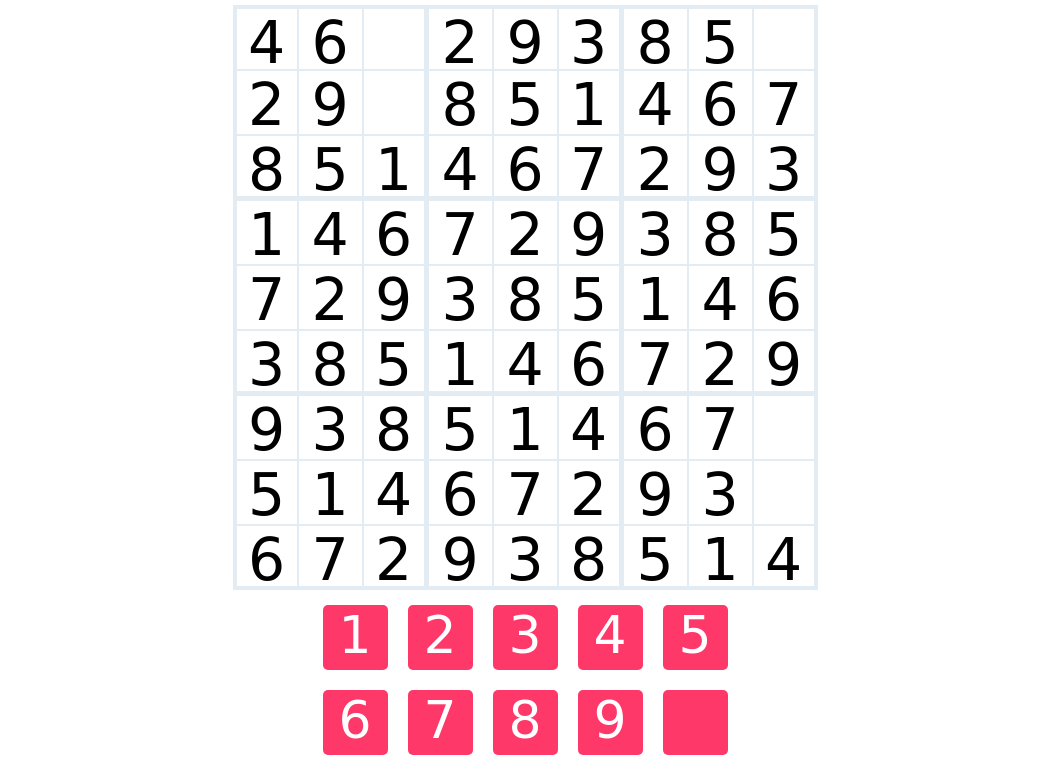
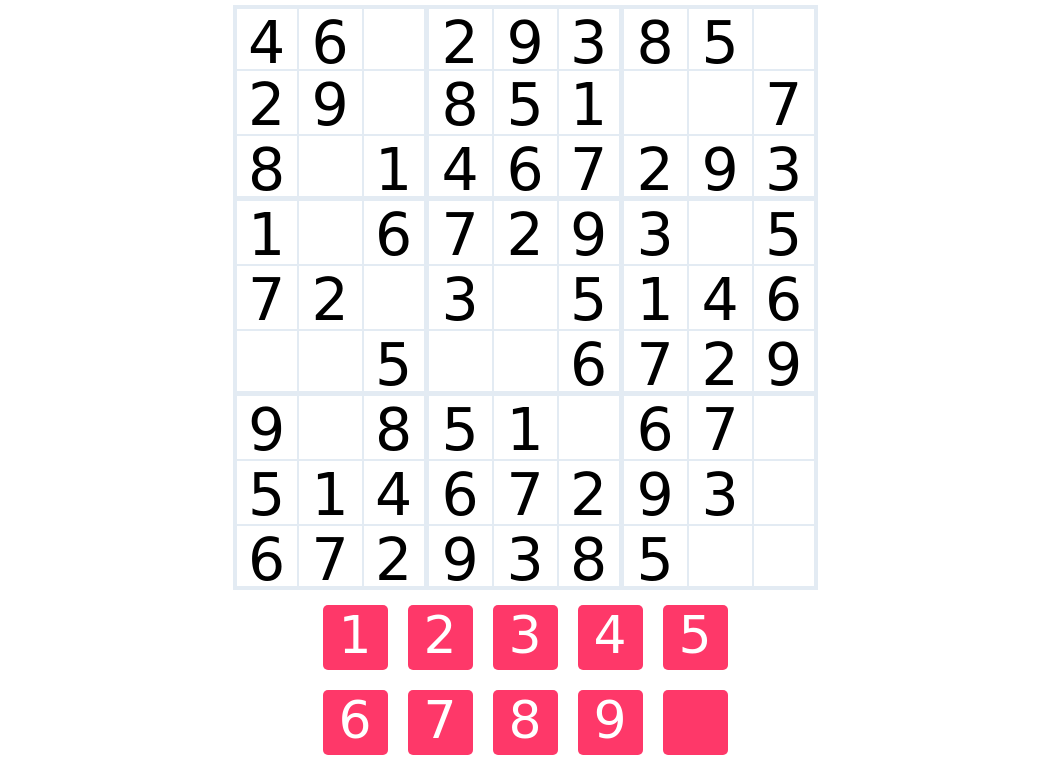
Before and after one commit to jamezzz123/sudoku, a plain HTML site: page index.html in a window 1280 px wide. Both pictures are taken after a click on the button "START GAME". Shown: the part 76-846 px from the top of the page, without its empty margins (115-1166 px from the left). Drawn offline with nearby package versions, Linux system fonts and the light colour scheme; a web font is replaced by a local one.

Commit message:
almost done

```diff
--- a/index.html
+++ b/index.html
@@ -123,16 +123,15 @@
         <span><b>CHOOSE DIFFICULTY</b></span>
         <div>
             <div>
-
-                <input type="radio" name="difficulty" id="" value="easy" checked>
+                <input type="radio" name="diff" id="" value="1" checked>
                 <label for="">EASY</label>
             </div>
             <div>
-                <input type="radio" name="difficulty" id="" value="meduim">
+                <input type="radio" name="diff" id="" value="2">
                 <label for="">MEDUIM</label>
             </div>
             <div>
-                <input type="radio" name="difficulty" id="" value="hard">
+                <input type="radio" name="diff" id="" value="3">
                 <label for="">HARD</label>
             </div>
 
--- a/style.css
+++ b/style.css
@@ -54,7 +54,8 @@ h1 {
     transition: 500ms linear;
 
 }
-.cell{
+
+.cell {
     opacity: 0;
 }
 
--- a/style.js
+++ b/style.js
@@ -4,6 +4,10 @@ const Message = document.querySelector(".message");
 const startButton = document.getElementById("startButton");
 const restartButton = document.getElementById("restartGame");
 const messageText = document.getElementById("messageText");
+const diff = document.getElementsByName('diff')
+let difficulty;
+
+
 let PUZZLE = [];
 let PUZZLE2 = [];
 let selectedCell;
@@ -27,7 +31,8 @@ function plotGrid() {
 
 function hideCells() {
   let Hide = [];
-  for (let index = 0; index < 5; index++) {
+  let hiddenSpaces = 20 * difficulty;
+  for (let index = 0; index < hiddenSpaces; index++) {
     let value = Math.ceil(Math.random() * 81);
     if (Hide.includes(value)) {
       index--;
@@ -58,9 +63,8 @@ function generatePuzzle() {
       }
     }
   }
-  console.log(PUZZLE);
+  // console.log(PUZZLE);
 }
-
 
 function genPuz() {
   let notInclude = [];
@@ -92,6 +96,13 @@ function restartGame() {
 }
 
 function startGame() {
+
+  for (let index = 0; index < diff.length; index++) {
+    if (diff[index].checked) {
+      difficulty = diff[index].value
+    }
+  }
+
   CELLS.forEach((element) => {
     element.innerText = null;
     element.classList.remove('selected')
@@ -110,18 +121,29 @@ function startGame() {
   plotGrid();
   anime({
     targets: '.cell',
-    opacity:1,
-    scale: [
-      {value: .1, easing: 'easeOutSine', duration: 1000},
-      {value: 1, easing: 'easeInOutQuad', duration: 500}
+    opacity: 1,
+    scale: [{
+        value: .1,
+        easing: 'easeOutSine',
+        duration: 1000
+      },
+      {
+        value: 1,
+        easing: 'easeInOutQuad',
+        duration: 10
+      }
     ],
-    delay: anime.stagger(100, {grid: [9, 9], from: 'center'})
+    delay: anime.stagger(100, {
+      grid: [9, 9],
+      from: 'center'
+    })
   })
   timer();
 }
 
 function swapCells() {
   let swapArray = [];
+  let swapTimes = 10 * difficulty;
   for (let index = 0; index < 10; index++) {
     let firstValue = Math.ceil(Math.random() * 9);
     let secondValue = Math.ceil(Math.random() * 9);
@@ -130,7 +152,7 @@ function swapCells() {
     }
     swapArray.push([firstValue, secondValue]);
   }
-  console.log(swapArray);
+  // console.log(swapArray);
   swapArray.forEach((swap) => {
     for (let index = 0; index < PUZZLE2.length; index++) {
       if (swap.includes(PUZZLE2[index])) {
@@ -140,7 +162,7 @@ function swapCells() {
       }
     }
   });
-  console.log(PUZZLE2);
+  // console.log(PUZZLE2);
 }
 
 function handleClick(e) {
@@ -267,7 +289,7 @@ function addDuplicateClass() {
 }
 
 function removeDuplicateClass() {
-  console.log(arguments);
+  // console.log(arguments);
   for (var i in arguments) {
     document.getElementById(arguments[i]).classList.remove("red");
   }
@@ -279,7 +301,7 @@ function checkCurrectValue(id, value) {
 
     if ((index + 1) == id) {
       if (PUZZLE2[index] != value) {
-        console.log(value, "checkCurrentValue");
+        // console.log(value, "checkCurrentValue");
         addDuplicateClass(id);
       } else {
         removeDuplicateClass(id);
@@ -289,7 +311,7 @@ function checkCurrectValue(id, value) {
 }
 
 function checkWin() {
-  console.log(PUZZLE2);
+  // console.log(PUZZLE2);
   for (let index = 0; index < PUZZLE2.length; index++) {
     if (PUZZLE2[index] != document.getElementById(index + 1).innerText) {
       return false
```
